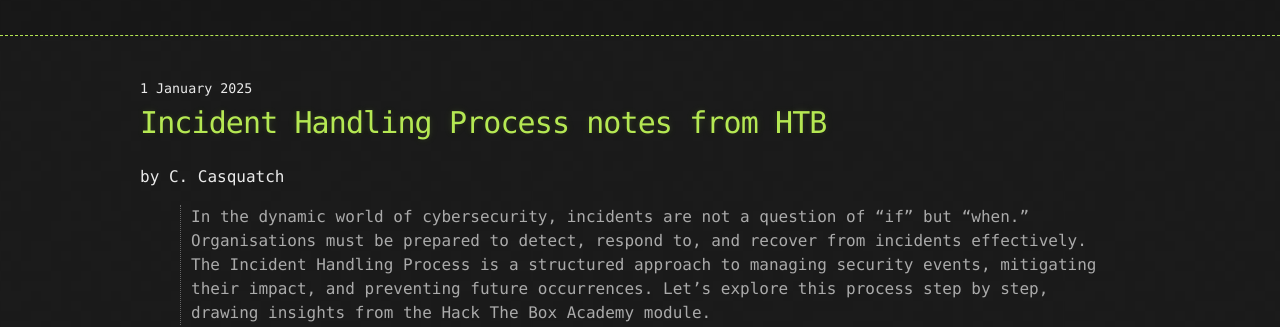
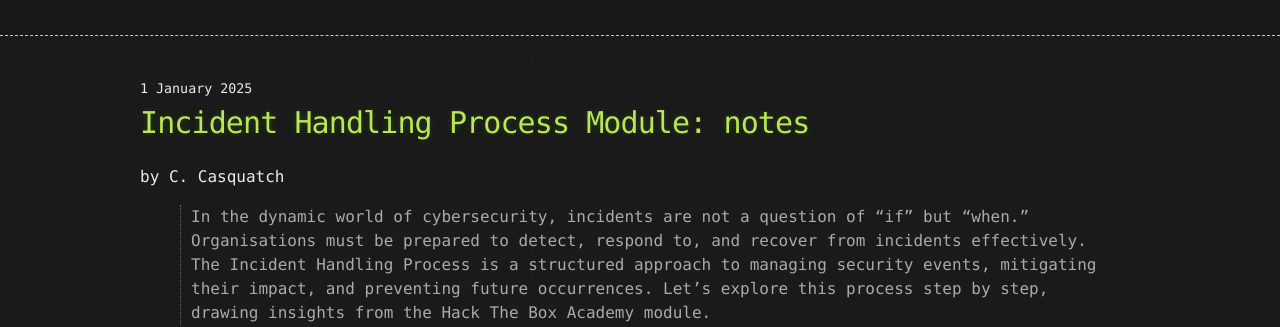
Before and after one commit to CyberCasquatch/cybercasquatch.github.io, a Jekyll site: the page built from _posts/Walkthroughs/2025-01-01-IHP-HTB.markdown, in a window 1280 px wide and 900 px high. Shown: the part 130-457 px from the top of the window. Built offline with Jekyll 4.4.1, drawn with Linux system fonts in a browser that asks for light colours; the repository's description, which GitHub fills in, is left out.

Commit message:
Update title

```diff
--- a/_posts/Walkthroughs/2025-01-01-IHP-HTB.markdown
+++ b/_posts/Walkthroughs/2025-01-01-IHP-HTB.markdown
@@ -1,6 +1,6 @@
 ---
 layout: post
-title:  "Incident Handling Process notes from HTB"
+title:  "Incident Handling Process Module: notes"
 date: 2025-01-01
 author: C. Casquatch
 comments: false
```
